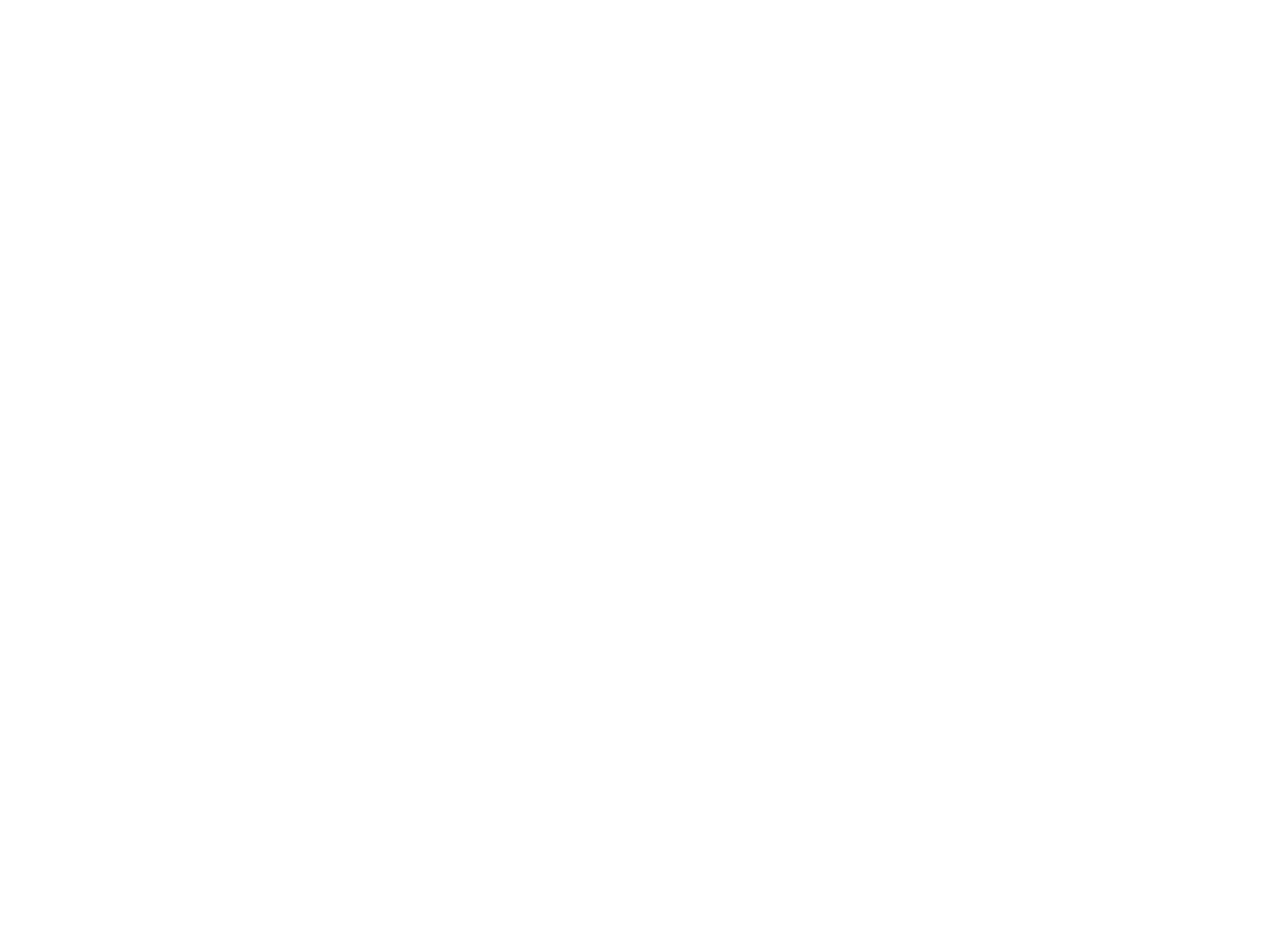
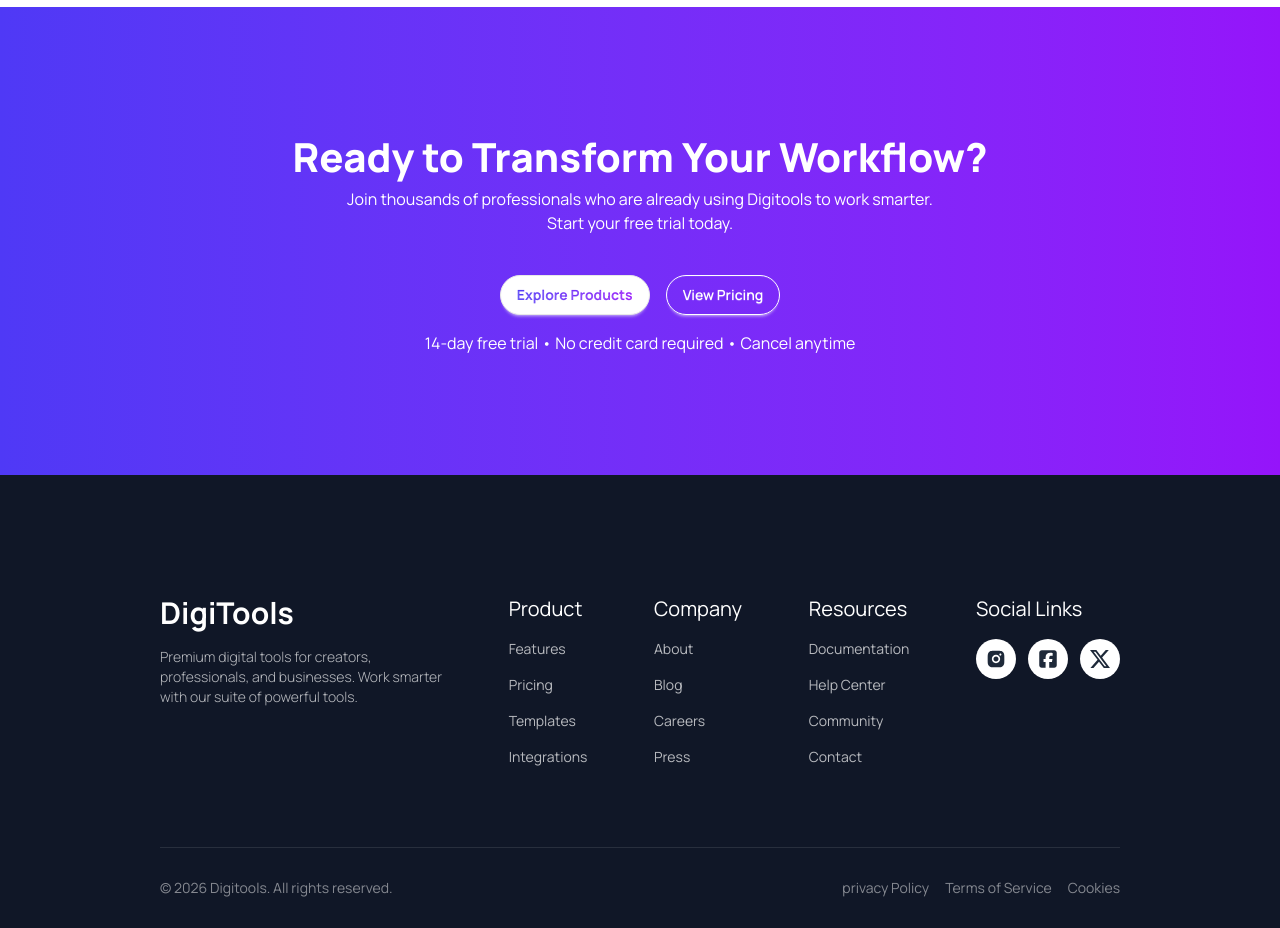
Before and after one commit to ajwadhussain-shadman/Assignment-06, a React (Vite) app: page / in a window 1280 px wide. Shown: the part 4540-5468 px from the top of the page. Before the commit the page ends 4547 px from the top, so only its background shows below. Built offline with nearby package versions, Linux system fonts and the light colour scheme.

Commit message:
footer seacrtion done

```diff
--- a/src/App.jsx
+++ b/src/App.jsx
@@ -8,6 +8,8 @@
 import { ToastContainer, toast } from 'react-toastify';
 import GettingStarted from './Components/GettingStarted/GettingStarted'
 import Pricing from './Components/Pricing/Pricing'
+import Explore from './Components/Explore/Explore'
+import Footer from './Components/Footer/Footer'
 const fetchProductData = async () => {
   const res = await fetch("/data.json");
   return res.json();
@@ -28,6 +30,8 @@
       </Suspense>
       <GettingStarted></GettingStarted>
       <Pricing></Pricing>
+      <Explore></Explore>
+      <Footer></Footer>
       <ToastContainer />
     </>
   )
--- /dev/null
+++ b/src/Components/Explore/Explore.jsx
@@ -0,0 +1,23 @@
+import React from 'react';
+
+const Explore = () => {
+    return (
+        <div className='bg-linear-to-r from-[#4F39F6] to-[#9514FA] py-[60px] md:py-[120px]'>
+            <div className='w-11/12 md:w-3/4 mx-auto text-white text-center space-y-10'>
+            <div>
+                <h1 className='font-extrabold text-[40px] '>Ready to Transform Your Workflow?</h1>
+                <p className='text-[16px]'>Join thousands of professionals who are already using Digitools to work smarter.<br />Start your free trial today.</p>
+            </div>
+            <div className='space-y-4'>
+                <div className='space-x-4'>
+                     <button className=' bg-white btn  rounded-full font-bold'><span className='bg-linear-to-r from-[#4F39F6] to-[#9514FA] bg-clip-text text-transparent font-bold'>Explore Products</span></button>
+                     <button className='btn bg-transparent text-white border-white rounded-full'>View Pricing</button>
+                </div>
+                <p>14-day free trial • No credit card required • Cancel anytime</p>
+            </div>
+            </div>
+        </div>
+    );
+};
+
+export default Explore;
--- /dev/null
+++ b/src/Components/Footer/Footer.jsx
@@ -0,0 +1,63 @@
+import React from 'react';
+import { RiInstagramFill } from "react-icons/ri";
+import { FaSquareFacebook } from "react-icons/fa6";
+import { BsTwitterX } from "react-icons/bs";
+const Footer = () => {
+    return (
+        <div className='bg-[#101727]  pt-[60px] md:pt-[120px] pb-[30px]'>
+            <div className='w-11/12 md:w-3/4 mx-auto text-white/70 grid grid-cols-2 gap-6 md:flex justify-between'>
+
+            <div className='space-y-4'>
+            <h1 className='font-bold text-3xl text-white'>DigiTools</h1>
+            <p className='font-light text-sm'>Premium digital tools for creators,<br /> professionals, and businesses. Work smarter <br /> with our suite of powerful tools.</p>
+            </div>
+
+            <div className='space-y-4'>
+                <h2 className='text-xl text-white'>Product</h2>
+                <p className='text-sm'>Features</p>
+                <p className='text-sm'>Pricing</p>
+                <p className='text-sm'>Templates</p>
+                <p className='text-sm'>Integrations</p>
+            </div>
+            <div className='space-y-4 flex flex-col'>
+                <h2 className='text-xl text-white'>Company</h2>
+                <a className='text-sm'>About</a>
+                <a className='text-sm'>Blog</a>
+                <a className='text-sm'>Careers</a>
+                <a className='text-sm'>Press</a>
+            </div>
+            <div className='space-y-4 flex flex-col'>
+                <h2 className='text-xl text-white'>Resources</h2>
+                <a className='text-sm'>Documentation</a>
+                <a className='text-sm'>Help Center</a>
+                <a className='text-sm'>Community</a>
+                <a className='text-sm'>Contact</a>
+            </div>
+
+               <div>
+                <h2 className='text-xl text-white'>Social Links</h2>
+                <div className='flex gap-3 mt-4'>
+                   <a href="" className='w-10 h-10 rounded-full bg-white flex items-center justify-center'> <RiInstagramFill className='text-gray-800 text-xl' /></a>
+                   <a href="" className='w-10 h-10 rounded-full bg-white flex items-center justify-center'> <FaSquareFacebook className='text-gray-800 text-xl' /></a>
+                   <a href="" className='w-10 h-10 rounded-full bg-white flex items-center justify-center'> <BsTwitterX className='text-gray-800 text-xl' /></a>
+
+                </div>
+                </div>
+
+            </div>
+            <div className='w-11/12 md:w-3/4 mx-auto text-white mt-[80px]'>
+                  <hr className='opacity-10' />
+                  <div className='flex justify-between mt-[30px] text-[#FAFAFA]/50 text-sm'>
+                    <p>© 2026 Digitools. All rights reserved.</p>
+                    <div className=' flex justify-between gap-2 md:gap-4'>
+                        <a href="">privacy Policy</a>
+                        <a href="">Terms of Service</a>
+                        <a href="">Cookies</a>
+                    </div>
+                  </div>
+            </div>
+        </div>
+    );
+};
+
+export default Footer;
```
